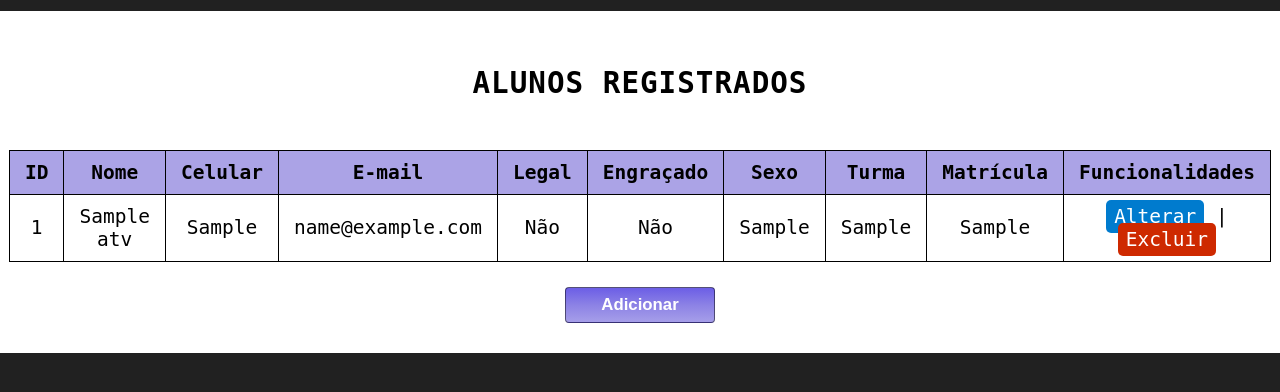
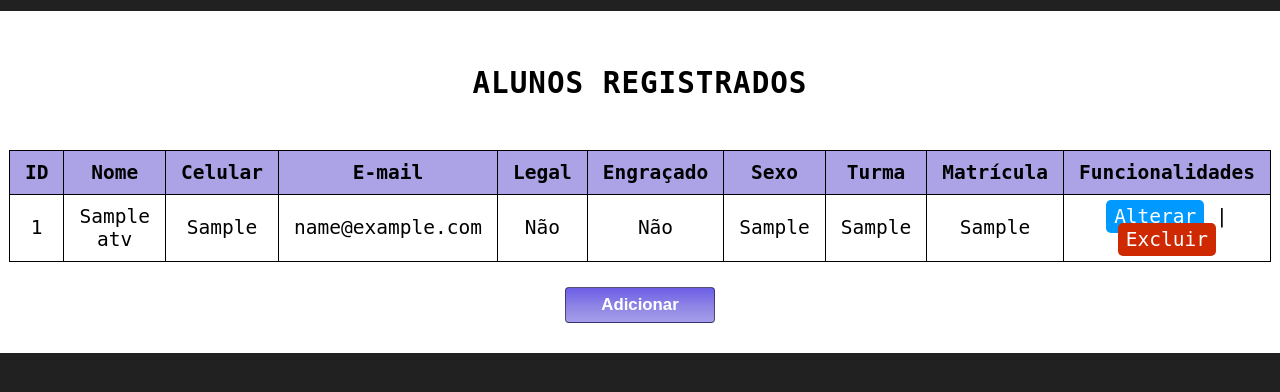
Before and after one commit to Henrique-Palharim/php, a PHP site: page / in a window 1280 px wide, with the pointer over the restyled element. Shown: the part 218-610 px from the top of the page. Run offline with PHP 8.4, Linux system fonts and the light colour scheme; tables that the repository leaves empty or names only in its code hold one stand-in row (values such as "Sample post"); some libraries are stand-ins or nearby versions.

Commit message:
Hover no estilo

```diff
--- a/junho/aula_10-06/estilos/style-tabela.css
+++ b/junho/aula_10-06/estilos/style-tabela.css
@@ -117,3 +117,10 @@ button[type="button"]:hover {
     padding: 5px 8px;
     border-radius: 5px;
 }
+
+.propr-alterar:hover {
+    background-color: rgb(0, 153, 255);
+}
+.propr-excluir:hover {
+    background-color: rgb(255, 51, 0);
+}
```
Also changed, not shown: junho/aula_10-06/estilos/style-formulario.css (line endings or trailing spaces), junho/aula_10-06/index.php (line endings or trailing spaces), junho/aula_10-06/php/adicionarAlunos.php (line endings or trailing spaces), junho/aula_10-06/php/alterarAlunos.php (line endings or trailing spaces), junho/aula_10-06/php/excluirAlunos.php (line endings or trailing spaces), junho/aula_10-06/php/updateAlunos.php (line endings or trailing spaces), junho/aula_10-06/php/util.php (line endings or trailing spaces).
